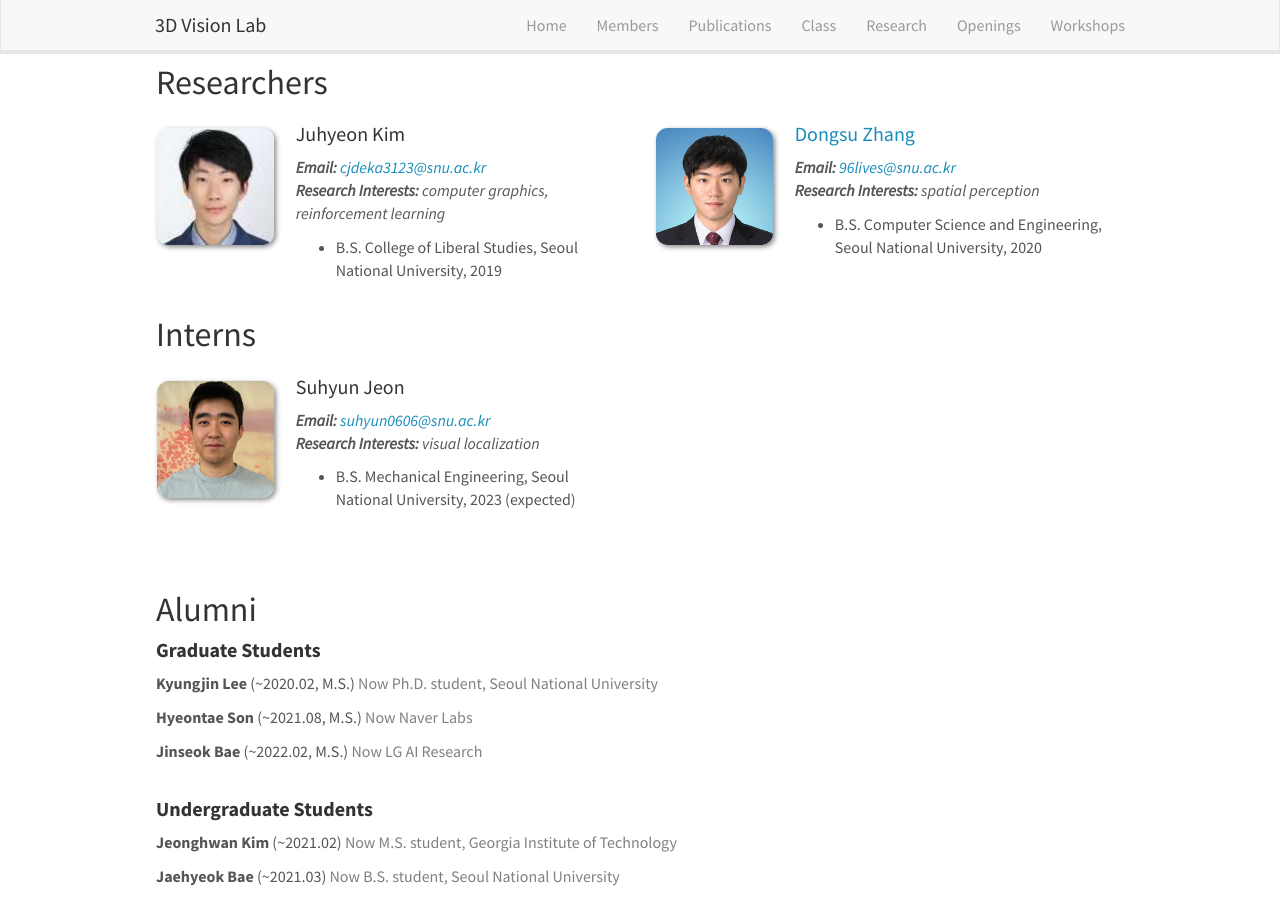
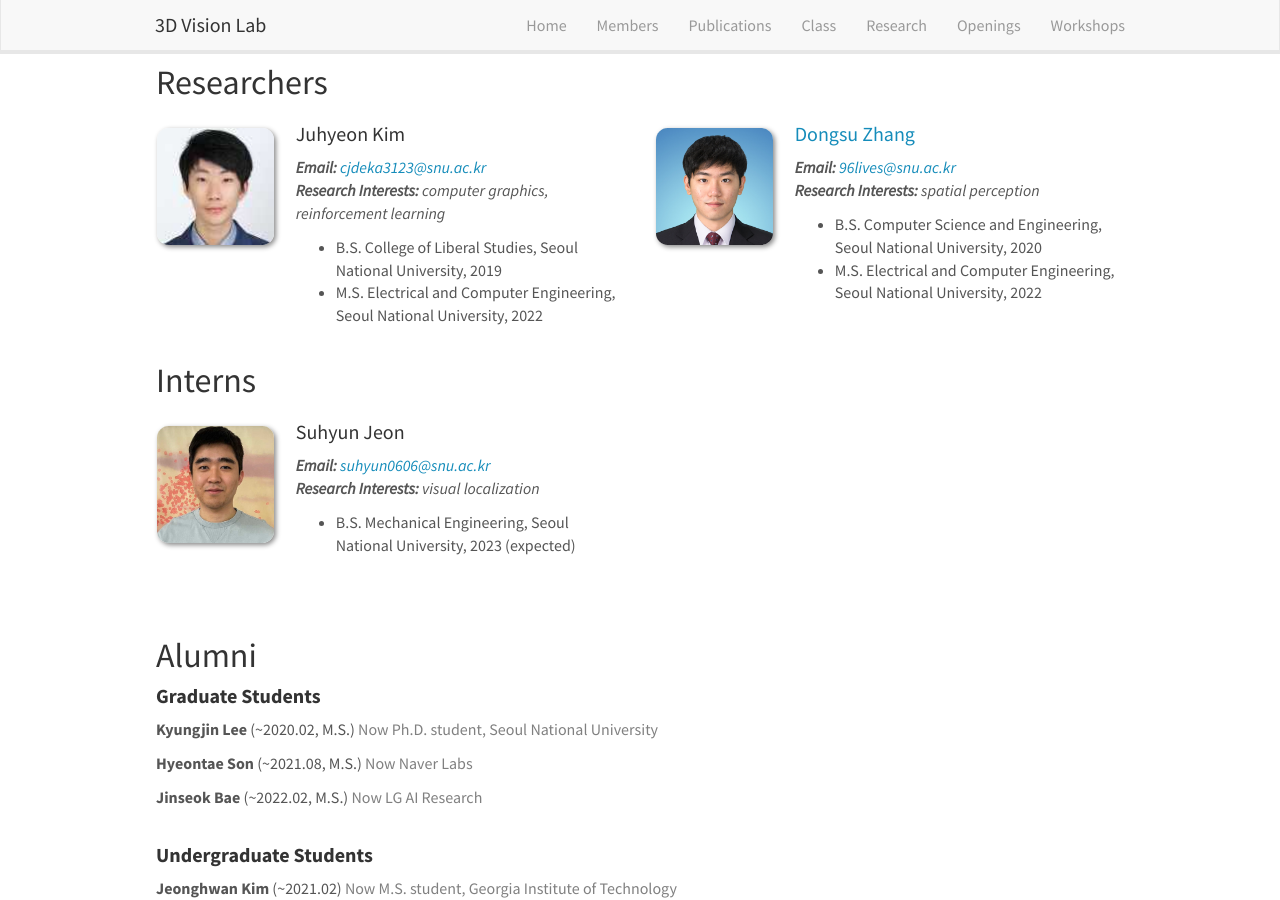
Before and after one commit to 3dvision-snu/3dvision-snu.github.io, a Jekyll site: the page built from _pages/members.md, in a window 1280 px wide and 900 px high, scrolled down 1740 px. Built offline with Jekyll 4.4.1, drawn with Linux system fonts in a browser that asks for light colours; nearby versions of some CDN libraries.

Commit message:
m.s.&jhkimpic

```diff
--- a/_data/members_researcher.yml
+++ b/_data/members_researcher.yml
@@ -13,6 +13,7 @@
   # page: "#"
   educations:
     - B.S. College of Liberal Studies, Seoul National University, 2019
+    - M.S. Electrical and Computer Engineering, Seoul National University, 2022
 
 - name: Dongsu Zhang
   photo: dongsu_zhang.jpg
@@ -21,3 +22,4 @@
   page: http://dszhang.me/about
   educations:
     - B.S. Computer Science and Engineering, Seoul National University, 2020
+    - M.S. Electrical and Computer Engineering, Seoul National University, 2022
```
Also changed, not shown: images/memberspic/junho_kim.jpg.
